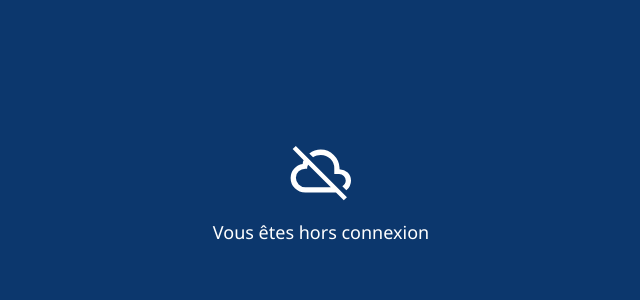
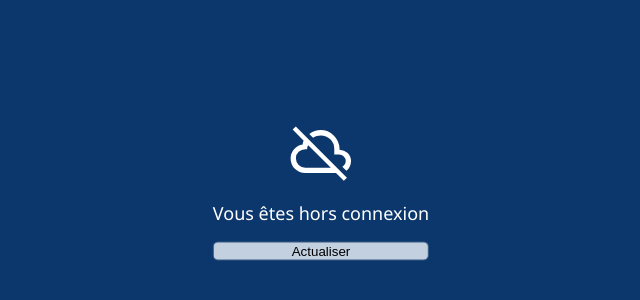
Before and after one commit to younrx/radar-precipitations, a plain HTML site: page pages/offline_fallback.html in a window 1280 px wide. Shown: the part 210-510 px from the top of the page, without its empty margins (319-959 px from the left). Drawn offline with Linux system fonts and the light colour scheme; no server answers.

Commit message:
add refresh button for offline fallback

```diff
--- a/pages/offline_fallback.html
+++ b/pages/offline_fallback.html
@@ -5,9 +5,9 @@
         <meta name="viewport" content="width=device-width, initial-scale=1.0" /> <!-- define visible area of the web page -->
         <meta name="description" content="Carte des précipitations en France" />
         <title>Radar Précipitations</title>
-        <link rel="icon" href="favicon.ico" />
-        <link rel="apple-touch-icon" href="static/icons/icon512_maskable.png" />
-        <link rel="manifest" href="manifest.json" />
+        <link rel="icon" href="/favicon.ico" />
+        <link rel="apple-touch-icon" href="/static/icons/icon512_maskable.png" />
+        <link rel="manifest" href="/manifest.json" />
 
         <!-- Styles: -->
         <style>
@@ -98,6 +98,16 @@
                 white-space: nowrap;
                 font-size: large;
             }
+            #refresh-button {
+                margin-top: 20px;
+                border-radius: 5px;
+                border: 1px solid #395a81;
+                background-color: #c2d0e0;
+                color: black;
+            }
+            #refresh-button:hover {
+                cursor: pointer;
+            }
         </style>
     </head>
     <body>
@@ -111,6 +121,7 @@
                 <div id="errorContainer">
                     <span class="message">Vous êtes hors connexion</span>
                 </div>
+                <button id="refresh-button" onclick="window.location.reload(true)">Actualiser</button>
             </div>
         </div>
 
@@ -133,7 +144,7 @@
             }
             setInterval(() => {
                 checkNetworkAndReload();
-            }, 2500); // Check for update every minute
+            }, 2500); // Check for status every 2.5 sec
       </script>
     </body>
 </html>
```
